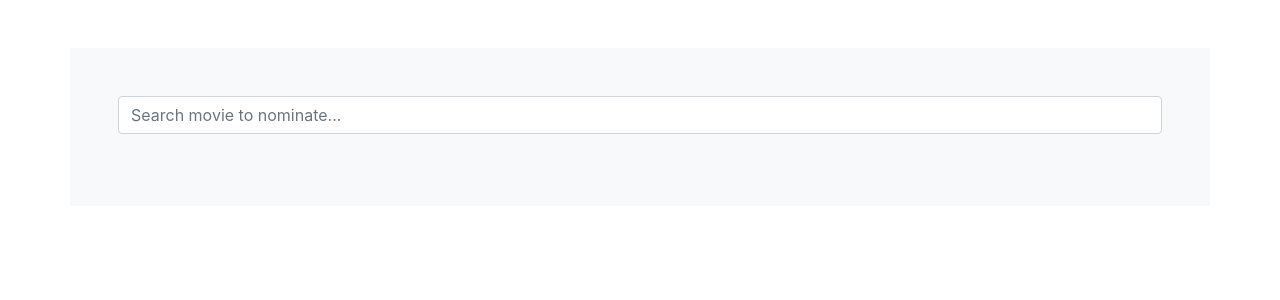
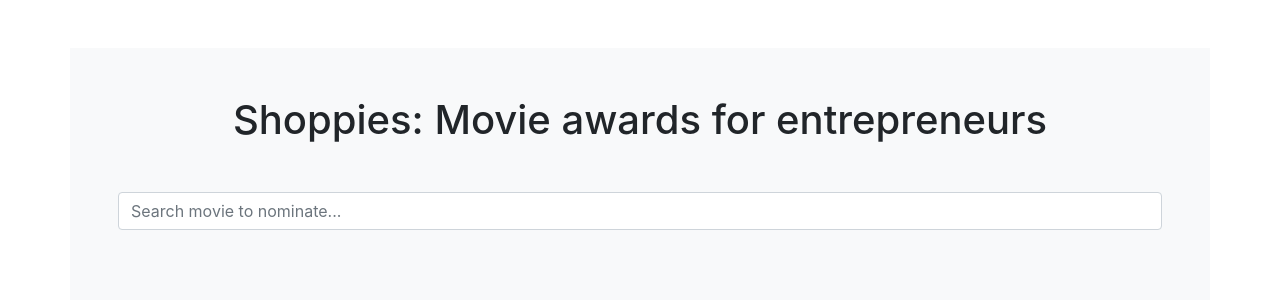
Before and after one commit to asadahmed01/the-shoppies, a React (Create React App) app: page / in a window 1280 px wide. Shown: the top 300 px of the page. Built offline with nearby package versions, Linux system fonts and the light colour scheme.

Commit message:
header for the page

```diff
--- a/src/components/searchBar.jsx
+++ b/src/components/searchBar.jsx
@@ -86,6 +86,7 @@ class SearchBar extends Component {
     //console.log(this.state.nominated);
     return (
       <div className="container mt-5 bg-light p-5 flex">
+        <h1 className="mb-5">Shoppies: Movie awards for entrepreneurs</h1>
         <input
           value={this.state.value}
           type="text"
```
Also changed, not shown: 1 other file (tests, documents, lock files or other folders).
